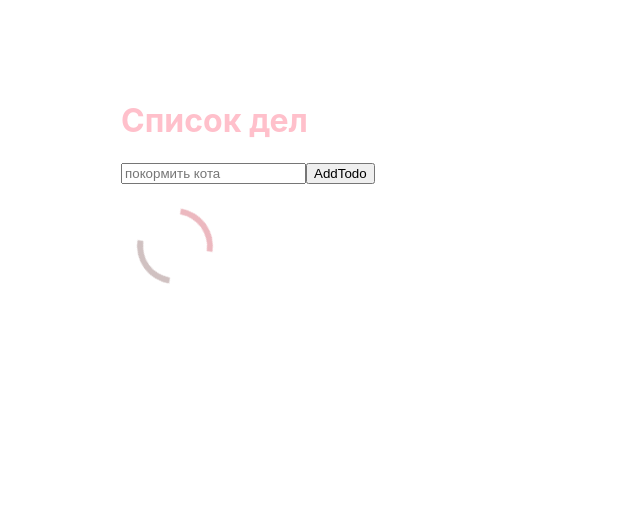
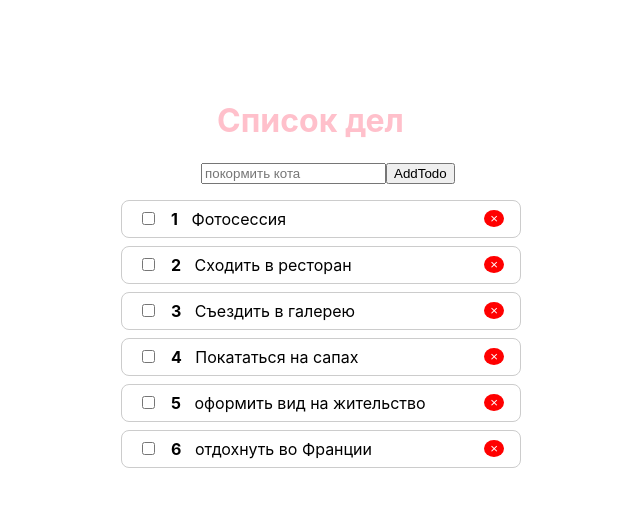
Before and after one commit to JuliaKuz421/TodoList, a React (Create React App) app: page / in a window 1280 px wide. Shown: the top 506 px of the page, without its empty margins (319-959 px from the left). Built offline with nearby package versions, Linux system fonts and the light colour scheme; no server answers.

Commit message:
change css

```diff
--- /dev/null
+++ b/public/todo.json
@@ -0,0 +1,38 @@
+[
+    {
+      "userId": 1,
+      "id": 1,
+      "title": "Фотосессия",
+      "completed": false
+    },
+    {
+      "userId": 1,
+      "id": 2,
+      "title": "Сходить в ресторан",
+      "completed": false
+    },
+    {
+      "userId": 1,
+      "id": 3,
+      "title": "Съездить в галерею",
+      "completed": false
+    },
+    {
+      "userId": 1,
+      "id": 4,
+      "title": "Покататься на сапах",
+      "completed": false
+    },
+    {
+      "userId": 1,
+      "id": 5,
+      "title": "оформить вид на жительство",
+      "completed": false
+    },
+    {
+      "userId": 1,
+      "id": 6,
+      "title": "отдохнуть во Франции",
+      "completed": false
+    }
+]
--- a/src/App.js
+++ b/src/App.js
@@ -5,7 +5,8 @@ import AddTodo from "./todo/add.js"
 import Loader from "./loader.js"
 
 const style = {
-  h :{color: "pink"}
+  h :{color: "pink",
+      marginLeft: '6rem'}
 }
 
 
@@ -17,7 +18,14 @@ function App() {
   const[loading, setLoading] = useState(true)
 
   useEffect(() => {
-    fetch('https://jsonplaceholder.typicode.com/todos?_limit=50')
+    fetch(
+      'todo.json',
+      {
+        headers : {
+          'Accept': 'application/json'
+        }
+      }
+    )
       .then(response => response.json())
       .then(array => {
         setTimeout(() => {
@@ -56,8 +64,8 @@ function App() {
     <Contexto.Provider value={{valueValue : remuveTodo}}>
     <div className="wrapper" >
       <h1 style={style.h}>Список дел</h1>
-      <AddTodo onCreate={addTodo}/>
-      {loading && <Loader/> }
+      <div className="add"><AddTodo onCreate={addTodo}/></div>
+      <div className="loader">{loading && <Loader/> }</div>
       {array.length ? (
         <List array={array} onChange={onChangeDo} />
         ) : loading? null : (<p>not todos</p>
--- a/src/index.css
+++ b/src/index.css
@@ -57,3 +57,11 @@ code {
     transform: rotate(360deg);
   }
 }
+
+.add {
+  margin-left: 20%;
+}
+
+.loader {
+  margin-left: 32% ;
+}
--- a/src/todo/plan.js
+++ b/src/todo/plan.js
@@ -35,6 +35,7 @@ function Plan ({object, index, onChange}) {
             <input
             style={style.input}
             type="checkbox"
+            className="input"
             onChange={() => onChange(object.id) }/>
 
             <strong>{index + 1}</strong> &nbsp; {object.title}
```
